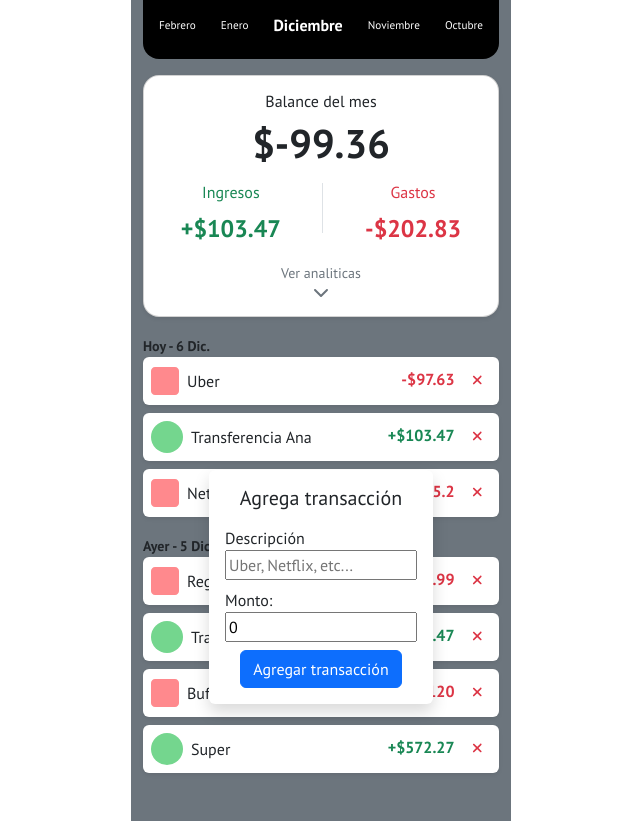
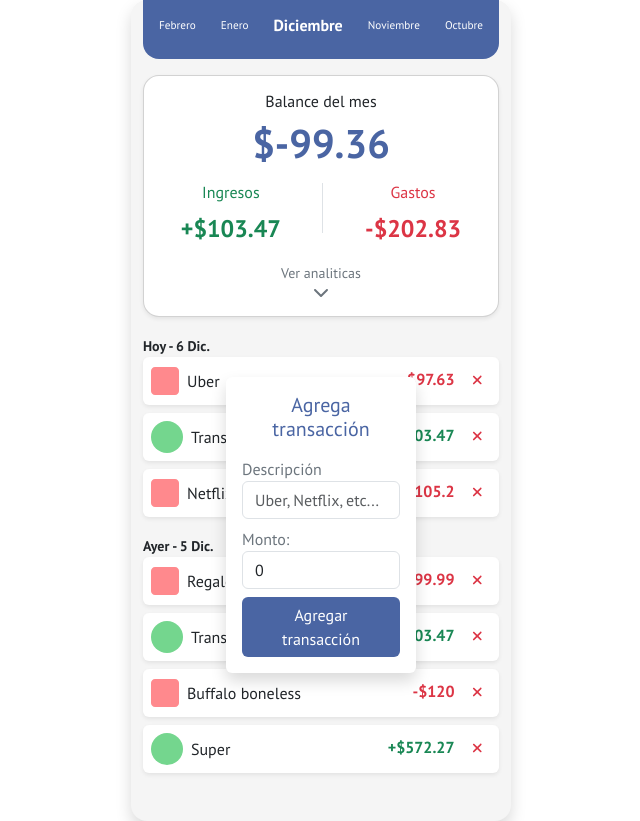
Before and after one commit to ArmandLord/disrupcion-challenge, a React (Vite) app: page / in a window 1280 px wide. Both pictures are taken after a click on the button "Agregar Movimiento". Shown: the whole page, without its empty margins (319-959 px from the left). Built offline with nearby package versions, Linux system fonts and the light colour scheme.

Commit message:
imp: add colors

```diff
--- a/src/components/AddTransaction.tsx
+++ b/src/components/AddTransaction.tsx
@@ -23,6 +23,8 @@ export const AddTransaction = () => {
           left: "50%",
           transform: "translate(-50%, -50%)",
           display: openModal ? "none" : "block",
+          background: "#4a65a3",
+          border: "none",
         }}
         onClick={() => setOpenModal(true)}
       >
@@ -40,10 +42,20 @@ export const AddTransaction = () => {
         className="bg-white p-3 rounded-2 shadow"
       >
         <form onSubmit={onSubmit} className="d-flex flex-column gap-2">
-          <h3 className="text-center fs-5">Agrega transacción</h3>
+          <h3
+            className="text-center fs-5"
+            style={{
+              color: "#4a65a3",
+            }}
+          >
+            Agrega transacción
+          </h3>
           <div>
-            <label htmlFor="text">Descripción</label>
+            <label htmlFor="text" className="text-secondary">
+              Descripción
+            </label>
             <input
+              className="form-control"
               type="text"
               placeholder="Uber, Netflix, etc..."
               value={text}
@@ -51,8 +63,11 @@ export const AddTransaction = () => {
             />
           </div>
           <div>
-            <label htmlFor="amount">Monto:</label>
+            <label htmlFor="amount" className="text-secondary">
+              Monto:
+            </label>
             <input
+              className="form-control"
               type="number"
               placeholder="Enter amount..."
               value={amount}
@@ -60,7 +75,15 @@ export const AddTransaction = () => {
             />
           </div>
           <div className="d-flex justify-content-center">
-            <button className="btn btn-primary">Agregar transacción</button>
+            <button
+              style={{
+                background: "#4a65a3",
+                border: "none",
+              }}
+              className="btn btn-primary"
+            >
+              Agregar transacción
+            </button>
           </div>
         </form>
       </section>
--- a/src/components/Balance.tsx
+++ b/src/components/Balance.tsx
@@ -10,7 +10,9 @@ export const Balance = () => {
     <>
       <div className="text-center mb-2">
         <h4 className="fs-6 fw-normal">Balance del mes</h4>
-        <h1 className="fw-bold">${total}</h1>
+        <h1 className="fw-bold" style={{ color: "#4a65a3" }}>
+          ${total}
+        </h1>
       </div>
     </>
   );
--- a/src/components/ContainerApp.tsx
+++ b/src/components/ContainerApp.tsx
@@ -7,8 +7,9 @@ export const ContainerApp = ({ children }: PropsWithChildren) => {
         <div
           style={{
             position: "relative",
+            background: "#f5f5f5",
           }}
-          className="col-md-4 bg-secondary"
+          className="col-md-4 shadow rounded-4"
         >
           {children}
         </div>
--- a/src/components/Header.tsx
+++ b/src/components/Header.tsx
@@ -14,7 +14,13 @@ export const Header = () => {
     "Marzo",
   ];
   return (
-    <header className="d-flex justify-content-between align-items-center p-3 mb-3 bg-black rounded-bottom-4">
+    <header
+      style={{
+        background: "#4a65a3",
+        border: "none",
+      }}
+      className="d-flex justify-content-between align-items-center p-3 mb-3 rounded-bottom-4"
+    >
       {months.slice(0, 5).map((month, index) => {
         return (
           <h5
```
